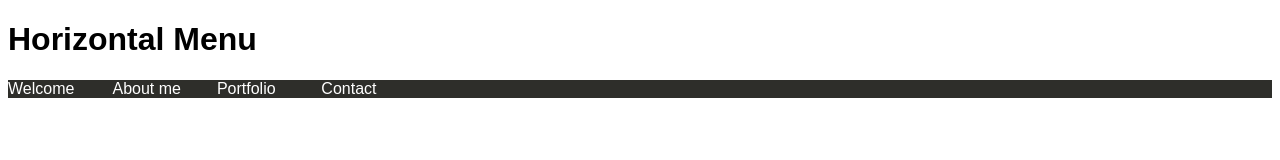
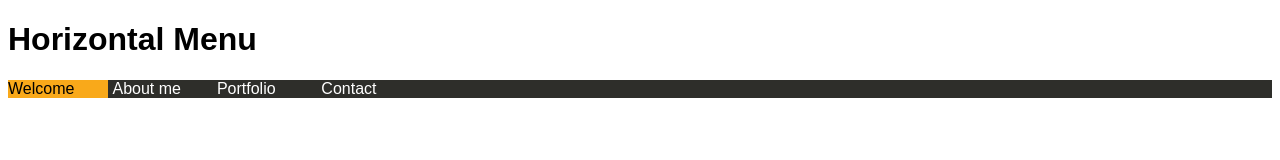
Before and after one commit to Gloper98/horizontal_menu, a plain HTML site: page index.html in a window 1280 px wide. In both pictures the pointer is over the link "Welcome". Drawn offline with Linux system fonts and the light colour scheme.

Commit message:
Agregando propiedad hover

```diff
--- a/css/main.css
+++ b/css/main.css
@@ -28,3 +28,8 @@ a{
   color: #fff;
   display: block;
 }
+
+a:hover{
+  background: #f9a91a;
+  color: #000;
+}
```
